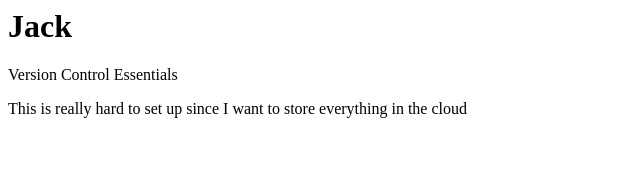
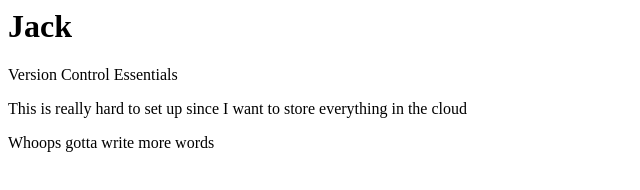
Before and after one commit to JackBates2007/Demo1, a plain HTML site: page index.html in a window 1280 px wide. Shown: the whole page, without its empty margins (0-640 px from the left). Drawn offline with Linux system fonts and the light colour scheme.

Commit message:
New words added to document :memo:

```diff
--- a/index.html
+++ b/index.html
@@ -1,3 +1,4 @@
 <h1>Jack</h1>
 <p>Version Control Essentials</P>
 <p>This is really hard to set up since I want to store everything in the cloud</P>
+<p>Whoops gotta write more words</P>
```
